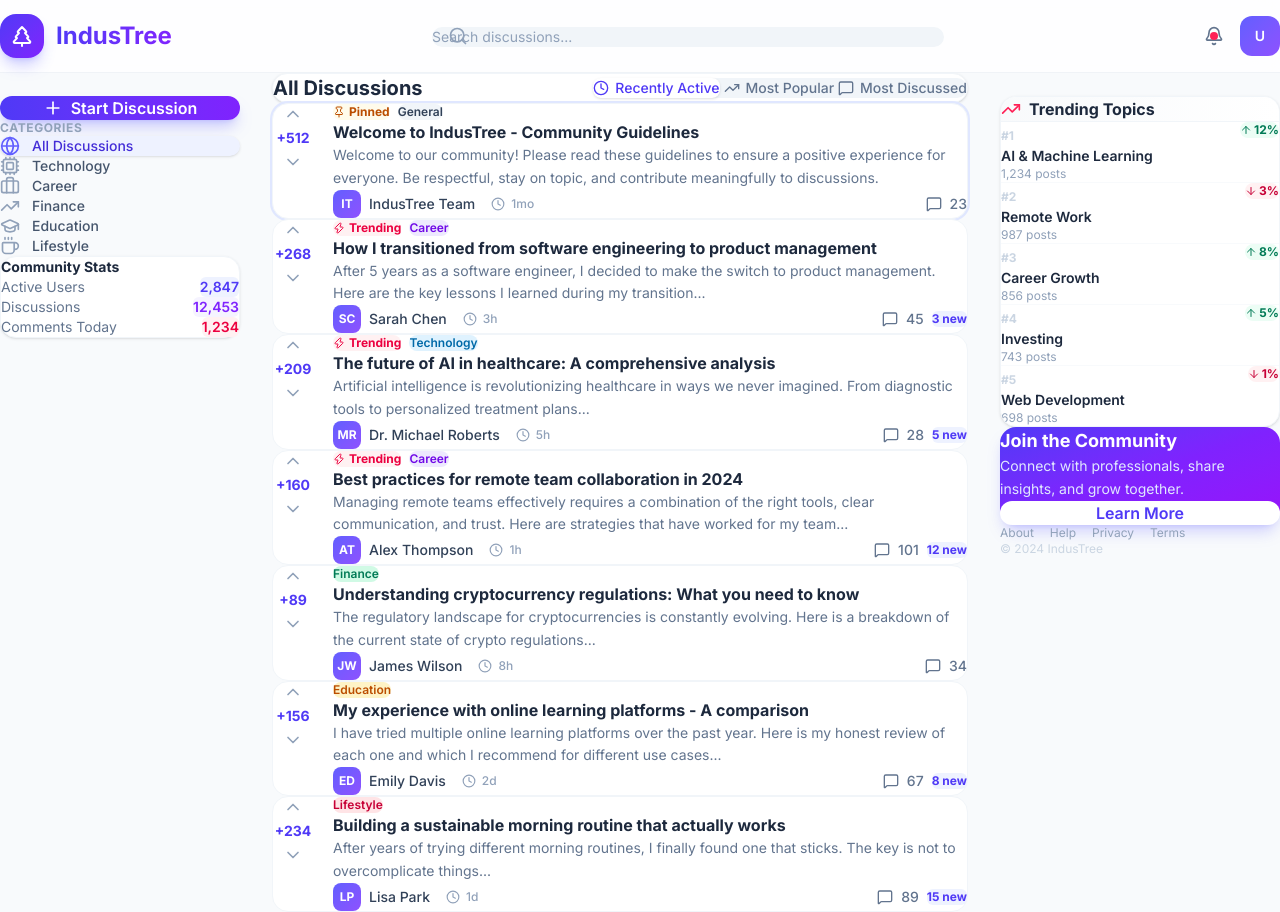
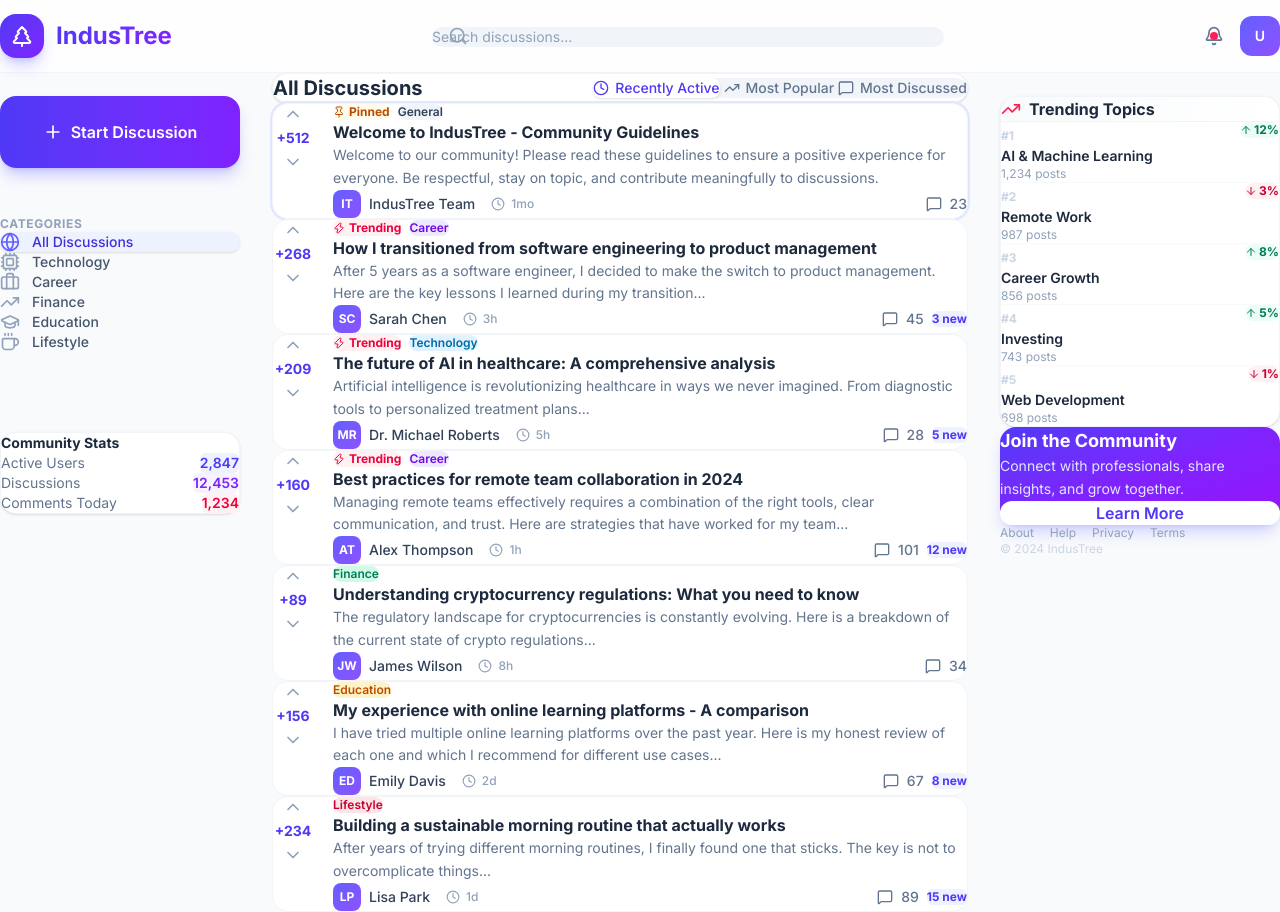
Before and after one commit to LizzyC-115/IndusTree, a React (Vite) app: page / in a window 1280 px wide. Built offline with nearby package versions, Linux system fonts and the light colour scheme.

Commit message:
Modifying left side spacing

```diff
--- a/src/components/Sidebar.jsx
+++ b/src/components/Sidebar.jsx
@@ -20,14 +20,15 @@ export default function Sidebar() {
         {/* Create Post Button */}
         <button
           onClick={() => setIsCreateModalOpen(true)}
-          className="w-full flex items-center justify-center gap-2 px-4 py-3 bg-gradient-to-r from-indigo-600 to-violet-600 text-white font-semibold rounded-2xl hover:from-indigo-700 hover:to-violet-700 transition-all shadow-lg shadow-indigo-500/30 hover:shadow-indigo-500/50 hover:scale-[1.02]"
+          style={{ paddingTop: '24px', paddingBottom: '24px' }}
+          className="w-full flex items-center justify-center gap-2 px-4 bg-gradient-to-r from-indigo-600 to-violet-600 text-white font-semibold rounded-2xl hover:from-indigo-700 hover:to-violet-700 transition-all shadow-lg shadow-indigo-500/30 hover:shadow-indigo-500/50 hover:scale-[1.02]"
         >
           <Plus className="w-5 h-5" />
           Start Discussion
         </button>
 
         {/* Categories */}
-        <nav className="mt-8">
+        <nav style={{ marginTop: '48px' }}>
           <h3 className="px-3 text-xs font-bold text-slate-400 uppercase tracking-wider mb-4">
             Categories
           </h3>
@@ -56,7 +57,7 @@ export default function Sidebar() {
         </nav>
 
         {/* Quick Stats */}
-        <div className="mt-8 p-5 bg-white rounded-2xl shadow-sm border border-slate-100">
+        <div style={{ marginTop: '80px' }} className="p-5 bg-white rounded-2xl shadow-sm border border-slate-100">
           <h3 className="text-sm font-bold text-slate-800 mb-4">Community Stats</h3>
           <div className="space-y-3 text-sm">
             <div className="flex justify-between items-center">
```
